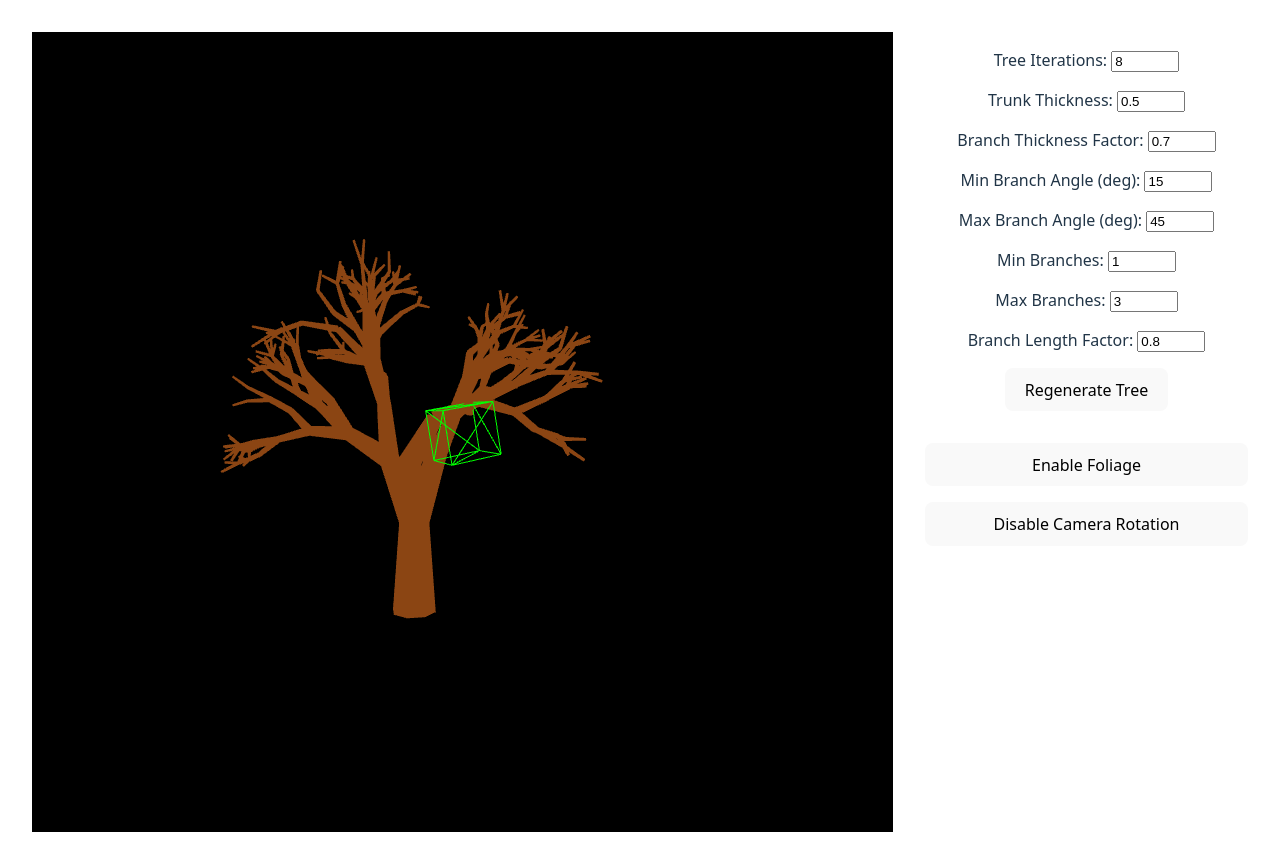
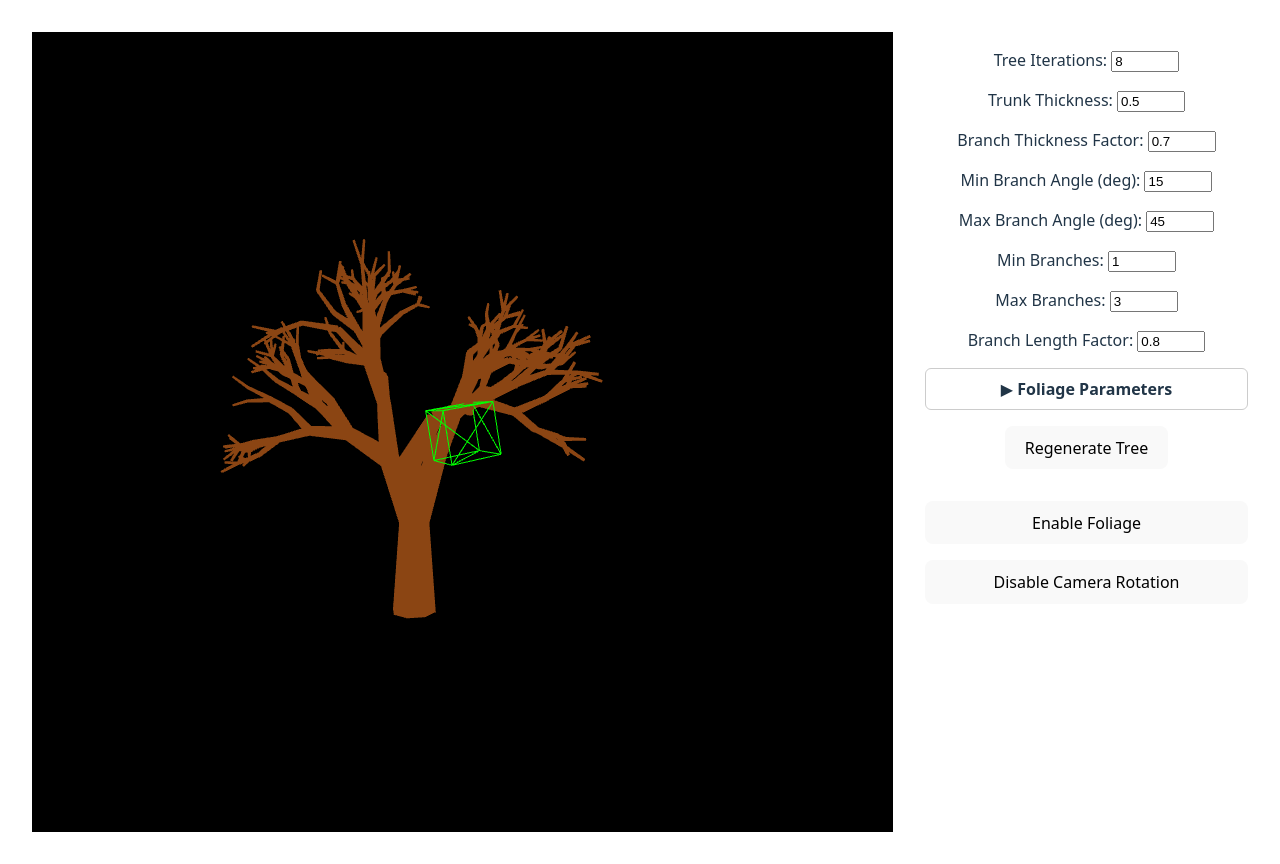
Before and after one commit to QbertMF/trapDoor, a React (Vite) app: page / in a window 1280 px wide. Built offline with nearby package versions, Linux system fonts and the light colour scheme.

Commit message:
start adding foliage params

```diff
--- a/src/RotatingCube.jsx
+++ b/src/RotatingCube.jsx
@@ -19,6 +19,7 @@ function RotatingCube() {
   const [branchThicknessFactor, setBranchThicknessFactor] = useState(0.7); // default value
   const [cameraRotationEnabled, setCameraRotationEnabled] = useState(true);
   const [foliageEnabled, setFoliageEnabled] = useState(false); // default off
+  const [folIterationStart, setFolIterationStart] = useState(0);
   const orbitAzimuthRef = useRef(0); // horizontal angle
   const orbitElevationRef = useRef(0); // vertical angle
 
@@ -54,6 +55,7 @@ function RotatingCube() {
       trunkThickness,
       branchThicknessFactor,
       foliageEnabled,
+      folIterationStart,
       // Add more parameters here as needed
     });
     // Create seeded random generator
@@ -166,7 +168,7 @@ function RotatingCube() {
         mountRef.current.removeChild(renderer.domElement);
       }
     };
-  }, [iterations, seed, minAngle, maxAngle, minBranch, maxBranch, branchLengthFactor, trunkThickness, branchThicknessFactor, foliageEnabled, cameraRotationEnabled]);
+  }, [iterations, seed, minAngle, maxAngle, minBranch, maxBranch, branchLengthFactor, trunkThickness, branchThicknessFactor, foliageEnabled, folIterationStart, cameraRotationEnabled]);
 
   return (
     <div style={{ display: 'flex', flexDirection: 'row', alignItems: 'flex-start', justifyContent: 'center', gap: '2em' }}>
@@ -189,6 +191,8 @@ function RotatingCube() {
           setTrunkThickness={setTrunkThickness}
           branchThicknessFactor={branchThicknessFactor}
           setBranchThicknessFactor={setBranchThicknessFactor}
+          folIterationStart={folIterationStart}
+          setFolIterationStart={setFolIterationStart}
           onRegenerate={() => setSeed(Math.floor(Math.random() * 1000000))}
         />
         <button
--- a/src/component/Tree.jsx
+++ b/src/component/Tree.jsx
@@ -17,7 +17,7 @@ function generateBranches(start, direction, length, thickness, iterations, branc
   branches.push(new BranchStructure(start.clone(), end.clone(), thickness, thickness * treeParams.branchThicknessFactor));
 
   // Add leaf billboard sprite at last 2 iterations if foliageEnabled
-  if (treeParams.foliageEnabled && iterations <= 2) {
+  if (treeParams.foliageEnabled &&  iterations <= treeParams.folIterationStart) {
     const sprite = new THREE.Sprite(leafMaterial.clone());
     sprite.position.copy(end);
     // Random scale between 0.5 and 1.2
--- a/src/component/TreeStructure.js
+++ b/src/component/TreeStructure.js
@@ -17,6 +17,7 @@ export class TreeStructure {
     branchLengthVariance = 0.2,
     position = { x: -2, y: -4, z: 0 },
     foliageEnabled = false,
+    folIterationStart = 0,
   } = {}) {
     this.iterations = iterations;
     this.minAngle = minAngle;
@@ -34,5 +35,6 @@ export class TreeStructure {
     this.branchLengthVariance = branchLengthVariance;
     this.position = position;
     this.foliageEnabled = foliageEnabled;
+    this.folIterationStart = folIterationStart;
   }
 }
--- a/src/component/TreeWidget.jsx
+++ b/src/component/TreeWidget.jsx
@@ -1,4 +1,4 @@
-import React from 'react';
+import React, { useState } from 'react';
 
 export default function TreeWidget({
   iterations, setIterations,
@@ -9,8 +9,10 @@ export default function TreeWidget({
   branchLengthFactor, setBranchLengthFactor,
   trunkThickness, setTrunkThickness,
   branchThicknessFactor, setBranchThicknessFactor,
+  folIterationStart, setFolIterationStart,
   onRegenerate
 }) {
+  const [foliageOpen, setFoliageOpen] = useState(false);
   return (
     <div style={{ margin: '1em 0' }}>
       <div style={{ marginBottom: '1em' }}>
@@ -112,6 +114,25 @@ export default function TreeWidget({
           style={{ width: '60px' }}
         />
       </div>
+      <div style={{ marginTop: '1em', border: '1px solid #ccc', borderRadius: '6px', padding: '0.5em' }}>
+        <div style={{ cursor: 'pointer', fontWeight: 'bold' }} onClick={() => setFoliageOpen(v => !v)}>
+          {foliageOpen ? '▼' : '▶'} Foliage Parameters
+        </div>
+        {foliageOpen && (
+          <div style={{ marginTop: '1em' }}>
+            <label htmlFor="folIterationStart">Foliage Iteration Start: </label>
+            <input
+              id="folIterationStart"
+              type="number"
+              min={0}
+              max={iterations}
+              value={folIterationStart}
+              onChange={e => setFolIterationStart(Number(e.target.value))}
+              style={{ width: '60px' }}
+            />
+          </div>
+        )}
+      </div>
       <div style={{ marginTop: '1em' }}>
         <button onClick={onRegenerate}>Regenerate Tree</button>
       </div>
```
